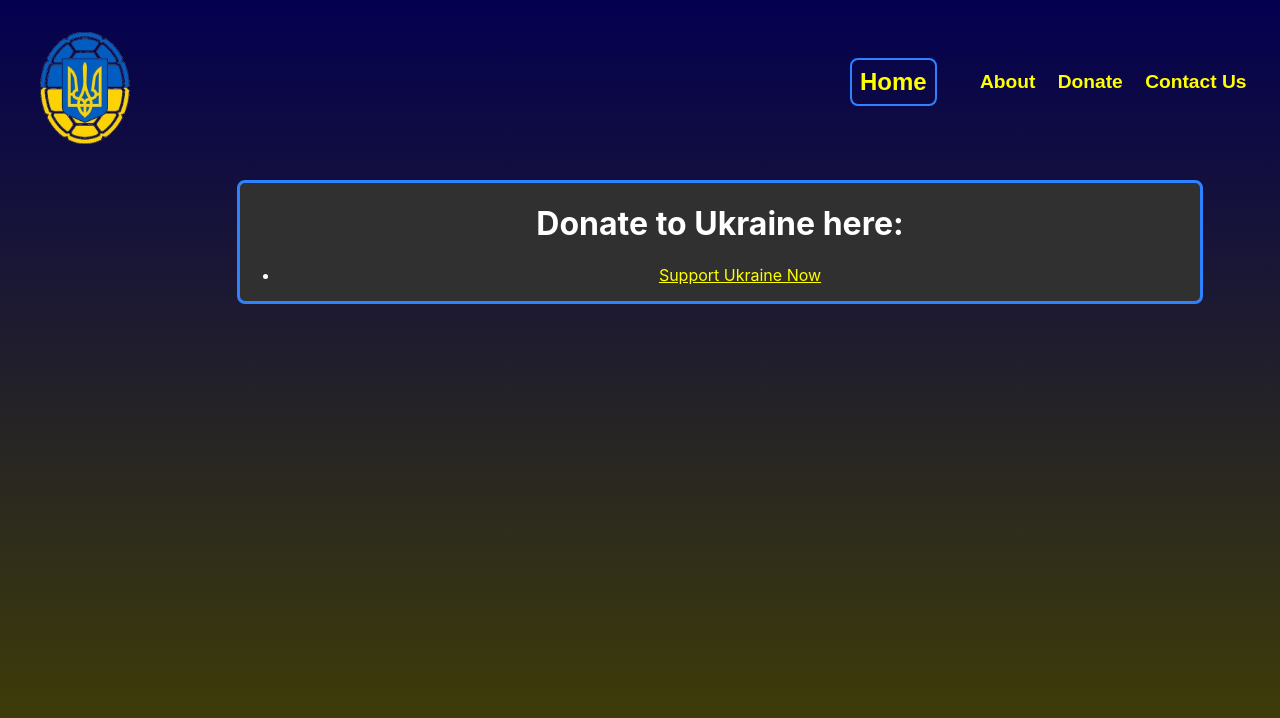
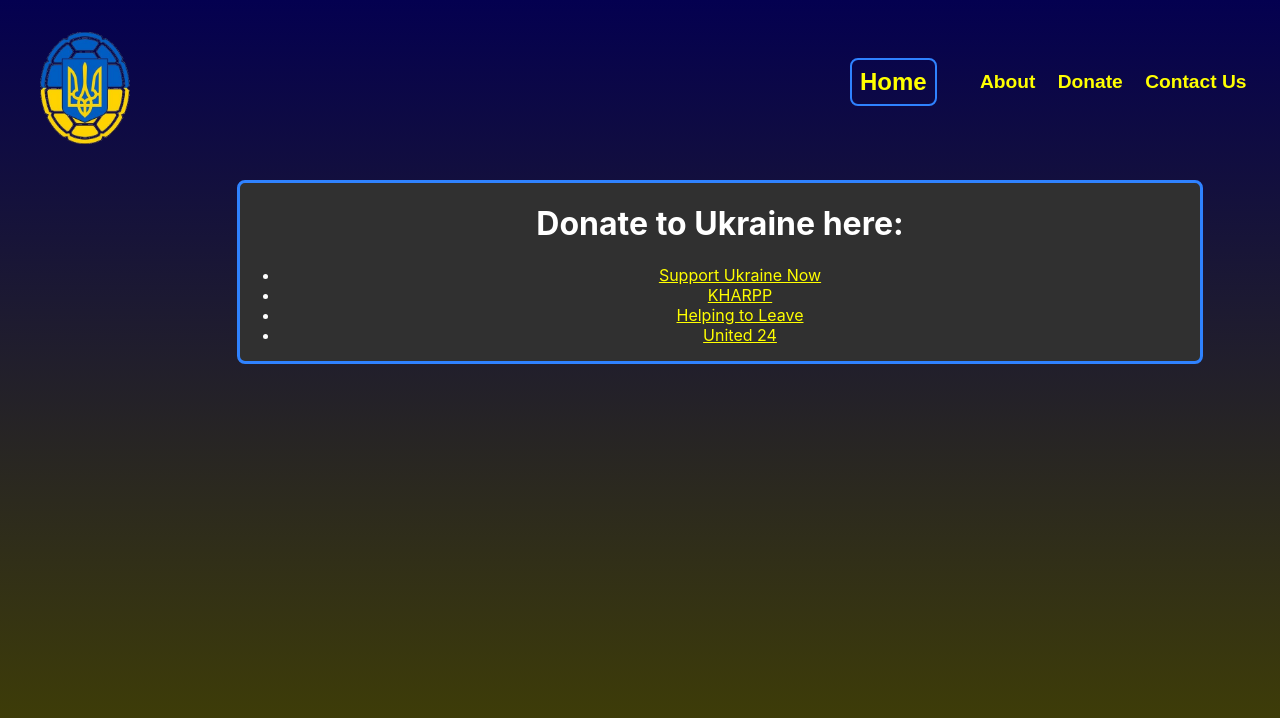
Before and after one commit to alanelbert/uasa-website, a React (Create React App) app: page /donate in a window 1280 px wide. Shown: the top 718 px of the page. Built offline with nearby package versions, Linux system fonts and the light colour scheme.

Commit message:
more donation sites

```diff
--- a/src/pages/Donate.tsx
+++ b/src/pages/Donate.tsx
@@ -13,6 +13,19 @@
                 <li>
                     <a href="https://supportukrainenow.org/ ">Support Ukraine Now</a>
                 </li>
+
+                <li>
+                    <a href="https://kharpp.com/how-to-donate/ ">KHARPP</a>
+                </li>
+
+                <li>
+                    <a href="https://helpingtoleave.org/en/territories-are-people">Helping to Leave</a>
+                </li>
+
+                <li>
+                    <a href="https://u24.gov.ua/">United 24</a>
+                </li>
+
             </ul>
 
         </div>
```
